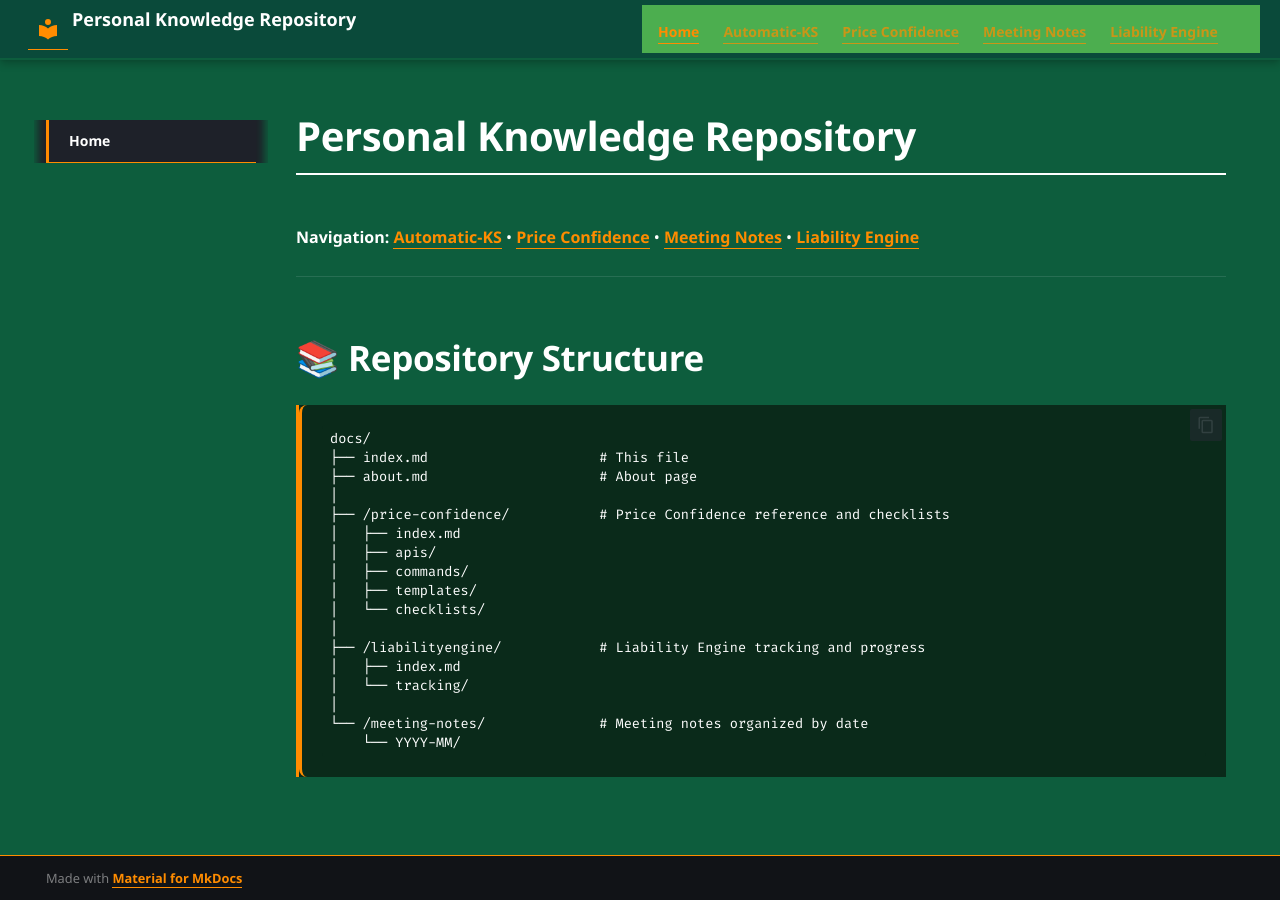
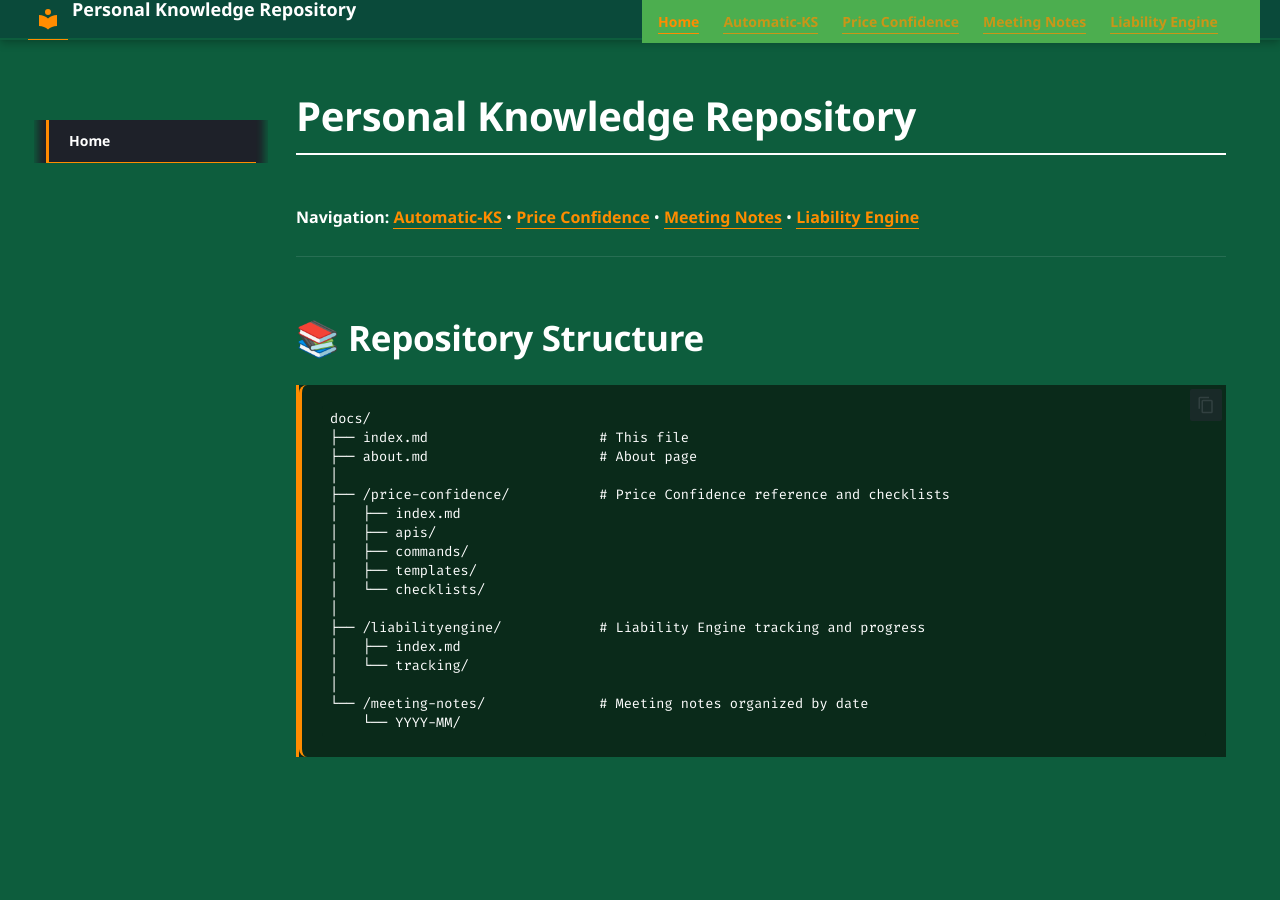
Before and after one commit to MiguelGomes2/pages-mgomes, an MkDocs documentation site: the page built from docs/index.md, in a window 1280 px wide. Built offline with MkDocs 1.6.1 and Material for MkDocs 9.7.7, drawn with Linux system fonts in a browser that asks for light colours; some web fonts are replaced.

Commit message:
Remove footer, reduce header height, hide nav section titles

```diff
--- a/docs/stylesheets/custom.css
+++ b/docs/stylesheets/custom.css
@@ -41,8 +41,8 @@ html, body {
 /* Style the header - make it compact with homepage link */
 .md-header {
   background-color: #0a4a3a !important;
-  height: 3rem !important;
-  padding: 0.5rem 1rem !important;
+  height: 2rem !important;
+  padding: 0.25rem 1rem !important;
   display: flex !important;
   align-items: center !important;
   border-bottom: 2px solid #0d5d3d !important;
@@ -227,9 +227,34 @@ td {
 .md-footer {
   background-color: #0a2a1a !important;
   border-top: 1px solid #ff8c00 !important;
+  display: none !important;
 }
 
 .md-footer__link {
   color: #ff8c00 !important;
   font-weight: bold !important;
 }
+
+/* Hide "made with" footer */
+.md-footer-meta {
+  display: none !important;
+}
+
+.md-footer-copyright {
+  display: none !important;
+}
+
+/* Hide navigation section titles */
+.md-nav__title {
+  display: none !important;
+}
+
+/* Hide nav section labels/headers */
+.md-nav__label {
+  display: none !important;
+}
+
+/* Align hamburger menu button with header */
+.md-header__button {
+  align-self: center !important;
+}
```
